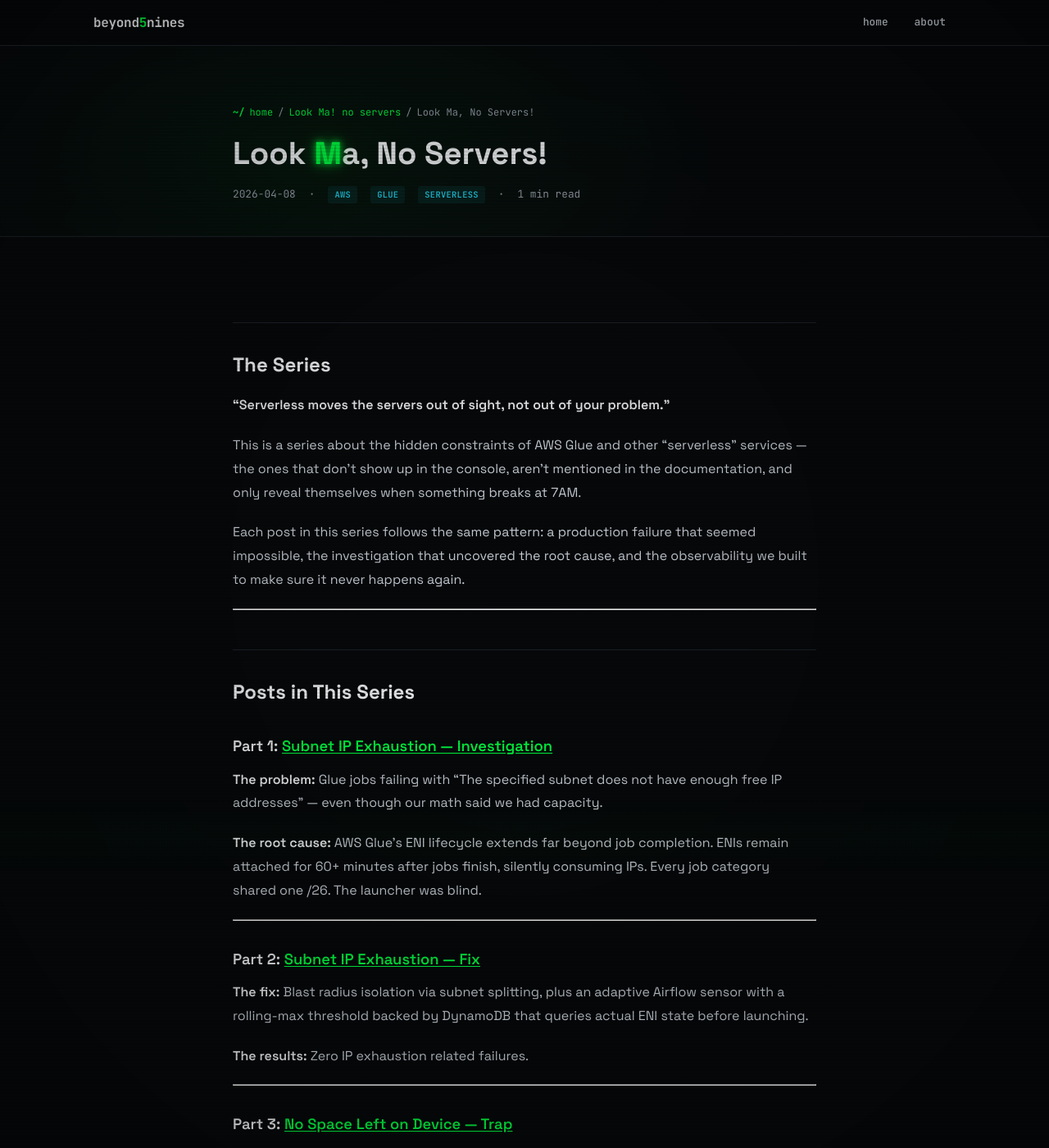
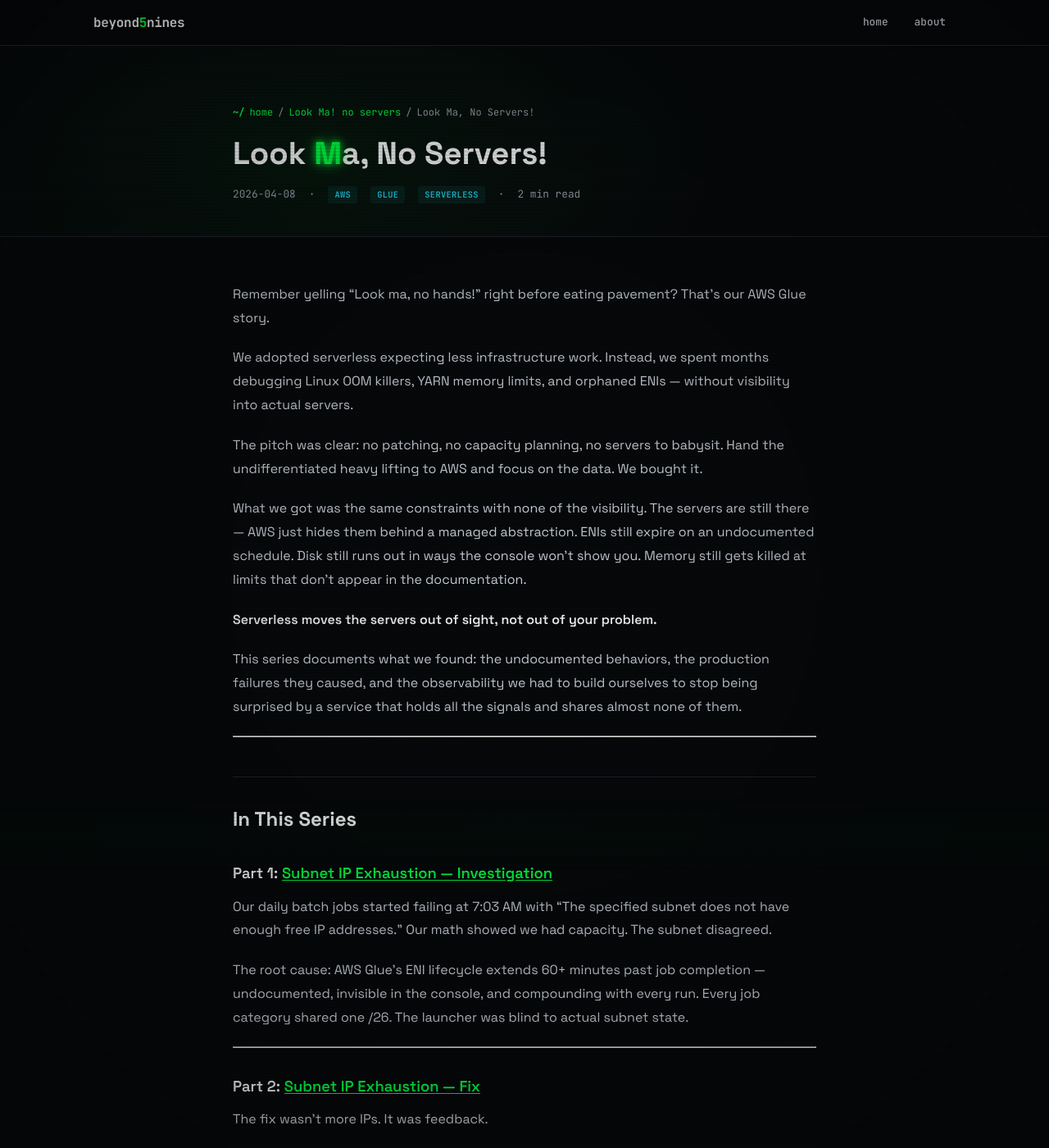
Before and after one commit to beyond5nines/beyond5nines.github.io, a Jekyll site: the page built from _articles/look-ma-no-servers.md, in a window 1280 px wide and 1400 px high. Shown: the whole window at 82% size. Built offline with Jekyll 4.4.1, drawn with Linux system fonts in a browser that asks for light colours; some of the changed text lies outside the part shown.

Commit message:
Rewrite series index as narrative intro page
Replace dry summary format with essay-style opener using the
pavement hook, expand post blurbs into story-first summaries.

```diff
--- a/_articles/look-ma-no-servers.md
+++ b/_articles/look-ma-no-servers.md
@@ -10,54 +10,60 @@ redirect_from:
   - /2026/04/08/look-ma-no-servers/
 ---
 
-## The Series
+Remember yelling "Look ma, no hands!" right before eating pavement? That's our AWS Glue story.
 
-**"Serverless moves the servers out of sight, not out of your problem."**
+We adopted serverless expecting less infrastructure work. Instead, we spent months debugging Linux OOM killers, YARN memory limits, and orphaned ENIs — without visibility into actual servers.
 
-This is a series about the hidden constraints of AWS Glue and other "serverless" services — the ones that don't show up in the console, aren't mentioned in the documentation, and only reveal themselves when something breaks at 7AM.
+The pitch was clear: no patching, no capacity planning, no servers to babysit. Hand the undifferentiated heavy lifting to AWS and focus on the data. We bought it.
 
-Each post in this series follows the same pattern: a production failure that seemed impossible, the investigation that uncovered the root cause, and the observability we built to make sure it never happens again.
+What we got was the same constraints with none of the visibility. The servers are still there — AWS just hides them behind a managed abstraction. ENIs still expire on an undocumented schedule. Disk still runs out in ways the console won't show you. Memory still gets killed at limits that don't appear in the documentation.
+
+**Serverless moves the servers out of sight, not out of your problem.**
+
+This series documents what we found: the undocumented behaviors, the production failures they caused, and the observability we had to build ourselves to stop being surprised by a service that holds all the signals and shares almost none of them.
 
 ---
 
-## Posts in This Series
+## In This Series
 
 ### Part 1: [Subnet IP Exhaustion — Investigation](/look-ma-no-servers-01/)
-**The problem:** Glue jobs failing with "The specified subnet does not have enough free IP addresses" — even though our math said we had capacity.
 
-**The root cause:** AWS Glue's ENI lifecycle extends far beyond job completion. ENIs remain attached for 60+ minutes after jobs finish, silently consuming IPs. Every job category shared one /26. The launcher was blind.
+Our daily batch jobs started failing at 7:03 AM with "The specified subnet does not have enough free IP addresses." Our math showed we had capacity. The subnet disagreed.
+
+The root cause: AWS Glue's ENI lifecycle extends 60+ minutes past job completion — undocumented, invisible in the console, and compounding with every run. Every job category shared one /26. The launcher was blind to actual subnet state.
 
 ---
 
 ### Part 2: [Subnet IP Exhaustion — Fix](/look-ma-no-servers-02/)
-**The fix:** Blast radius isolation via subnet splitting, plus an adaptive Airflow sensor with a rolling-max threshold backed by DynamoDB that queries actual ENI state before launching.
 
-**The results:** Zero IP exhaustion related failures.
+The fix wasn't more IPs. It was feedback.
+
+Blast radius isolation via subnet splitting — critical batch, non-critical batch, and ad-hoc jobs each trapped in their own /26. Then an adaptive Airflow sensor backed by DynamoDB that reads actual ENI state before each launch, with a rolling-max buffer that learns from observed cleanup lag rather than assuming a static window.
+
+**Result:** Zero IP exhaustion failures in 90 days. 12 sensor-blocked launches that self-recovered within 10 minutes, no manual intervention.
 
 ---
 
 ### Part 3: [No Space Left on Device — Trap](/look-ma-no-servers-03/)
-**The problem:** Glue jobs failing after 48 minutes with "No space left on device" — on workers that should have had plenty of disk.
 
-**The root cause:** Spark shuffle spill consumes local disk faster than expected when partition counts are wrong and compression is ineffective.
+A G.2X job ran healthy for 48 minutes and 59 seconds, then died: `No space left on device`. On workers with 128 GB of local disk each. The Glue console showed nothing — no disk utilization metric, no spill volume, no warning before the wall.
 
-**The fix:** Right-sizing partitions, switching to ZSTD compression, and building disk utilization observability that AWS doesn't provide.
+S3 Shuffle stopped the bleeding. But it also handed us something AWS never did: the shuffle artifacts themselves, sitting in S3, readable. The files exposed what was actually wrong — 46% empty partitions from an unconfigured default, and a compression codec doing zero work on UUID data where LZ4 can find no repeated patterns. The failure wasn't about disk size. It was about what was being written to it.
 
 ---
 
-## The Pattern
+## What Every Post Covers
 
-Every post in this series follows the same shape:
+Each post follows the same shape:
 
-1. **The failure** — what broke, when, and how it presented
-2. **The investigation** — the queries, the metrics, the things we had to build to see what was happening
+1. **The failure** — what broke, when, how it presented
+2. **The investigation** — the queries and signals we had to build to see what was happening
 3. **The root cause** — the undocumented behavior or hidden constraint
 4. **The fix** — architectural changes and observability improvements
-5. **The results** — before/after metrics proving the fix worked
+5. **The results** — before/after metrics proving the fix held
 
 If you've ever stared at a Glue failure wondering why AWS won't just *tell you* what's wrong, this series is for you.
 
 ---
 
-
-*Follow along as we document the operational realities of running Glue at scale — the gaps AWS doesn't fill, and the signals you have to build yourself.*
+*Every managed service has an observability gap. Finding it is part of operating the service.*
```
